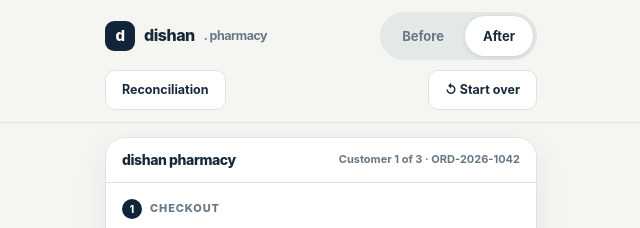
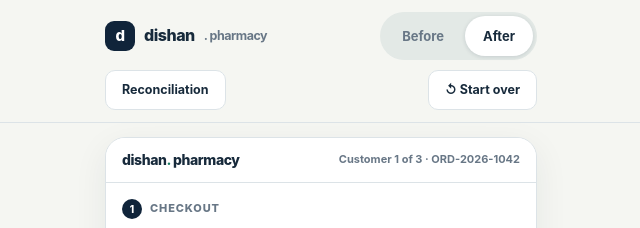
Before and after one commit to Victor-IDG/paywell, a plain HTML site: page index.html in a window 1280 px wide. Shown: the top 228 px of the page, 319-959 px from the left. Drawn offline with Linux system fonts and the light colour scheme.

Commit message:
fix: repair brand markup for Dishan rename; ignore playwright snapshots

```diff
--- a/index.html
+++ b/index.html
@@ -139,7 +139,7 @@ button:disabled{opacity:.45;cursor:not-allowed}
 <main class="app">
   <div class="app-card">
     <div class="app-head">
-      <div class="who">dishan<span.</span> pharmacy</div>
+      <div class="who">dishan<span>.</span> pharmacy</div>
       <div class="meta" id="orderMeta"></div>
     </div>
     <div class="screen" id="screen"></div>
```
Also changed, not shown: .playwright-mcp/page-2026-10-24T13-48-38-255Z.yml (deleted), 1 other file.
